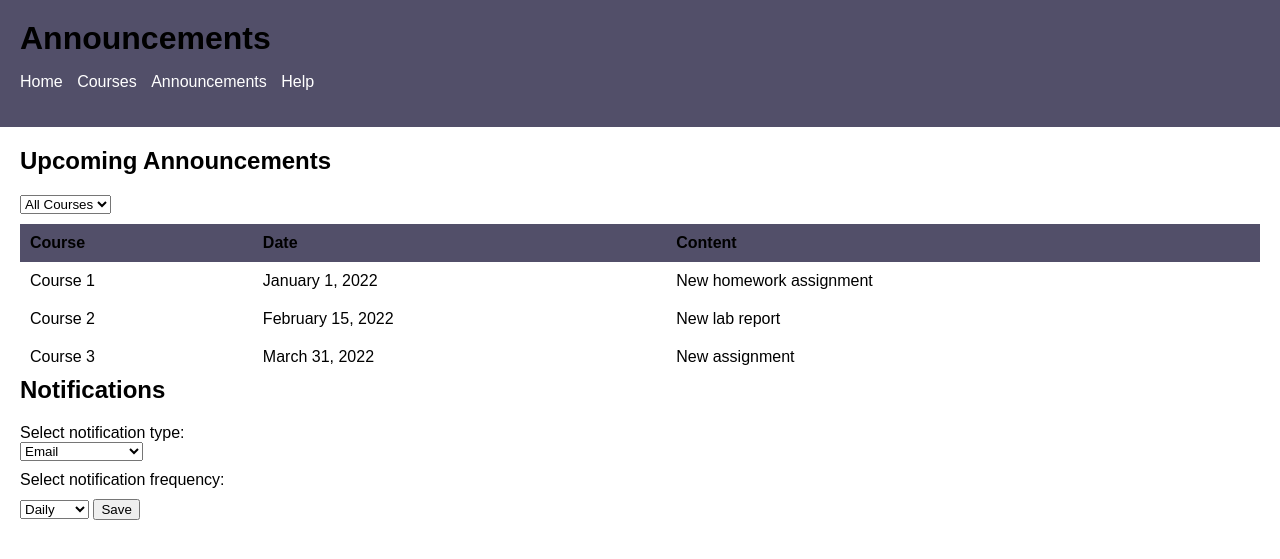
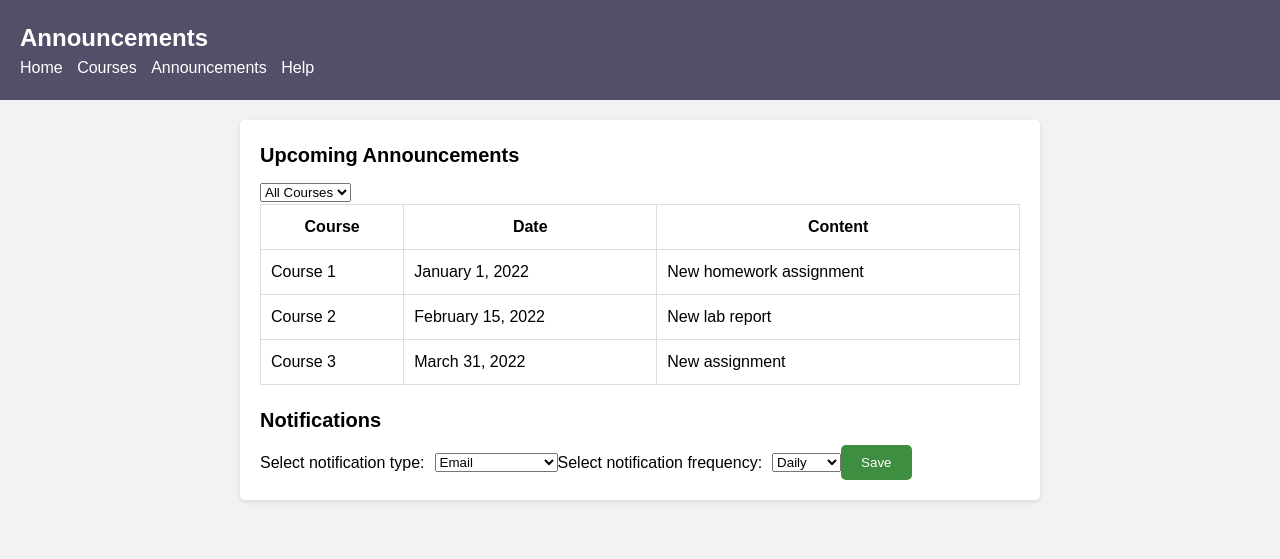
Before and after one commit to reemaalbrrak/EdBridge1, a PHP site: page /Sannouncement.html in a window 1280 px wide. Shown: the top 559 px of the page. Run offline with PHP 8.4, Linux system fonts and the light colour scheme.

Commit message:
Update Sannouncement.css

```diff
--- a/Sannouncement.css
+++ b/Sannouncement.css
@@ -1,43 +1,59 @@
+/* Reset default styles */
+* {
+  margin: 0;
+  padding: 0;
+  box-sizing: border-box;
+}
+
+/* Global styles */
 body {
   font-family: Arial, sans-serif;
-    margin: 0;
-    padding: 0;
+  line-height: 1.5;
+  background-color: #f2f2f2;
 }
 
 header {
   background-color: #524f69;
+  color: #fff;
   padding: 20px;
 }
 
 h1 {
   margin: 0;
+  font-size: 24px;
+  font-weight: bold;
 }
 
 nav ul {
-    list-style-type: none;
-    padding: 0;
+  list-style: none;
 }
 
 nav ul li {
-    display: inline;
+  display: inline-block;
   margin-right: 10px;
 }
 
 nav ul li a {
+  color: #fff;
   text-decoration: none;
-    color: #ffffff;
 }
 
 main {
+  max-width: 800px;
+  margin: 20px auto;
   padding: 20px;
+  background-color: #fff;
+  border-radius: 5px;
+  box-shadow: 0 2px 5px rgba(0, 0, 0, 0.1);
 }
 
-  .announcements h2 {
-    margin-top: 0;
+h2 {
+  font-size: 20px;
+  margin-bottom: 10px;
 }
 
-  #course-select {
-    margin-bottom: 10px;
+.announcements {
+  margin-bottom: 20px;
 }
 
 table {
@@ -45,25 +61,65 @@ body {
   border-collapse: collapse;
 }
 
-  thead th {
-    background-color: #524f69;
+table th,
+table td {
   padding: 10px;
-    text-align: left;
+  border: 1px solid #ddd;
 }
 
-  tbody td {
+#announcement-table th {
+  background-color: #f2f2f2;
+}
+
+.filter-select {
+  margin-bottom: 10px;
+}
+
+.notifications form {
+  display: flex;
+  align-items: center;
+}
+
+.notifications form label {
+  margin-right: 10px;
+}
+
+.notifications form button[type="submit"] {
+  padding: 10px 20px;
+  background-color: #3e8e41;
+  color: #fff;
+  border: none;
+  border-radius: 5px;
+  cursor: pointer;
+}
+
+/* Responsive styles */
+@media (max-width: 600px) {
+  header nav {
+    display: none;
+  }
+
+  main {
+    margin-top: 10px;
+    margin-bottom: 10px;
     padding: 10px;
   }
 
-  .notifications h2 {
-    margin-top: 0;
+  h1 {
+    font-size: 20px;
   }
 
-  form label {
-    display: block;
-    margin-top: 10px;
+  h2 {
+    font-size: 18px;
   }
 
-  button[type="submit"] {
-    margin-top: 10px;
+  table th,
+  table td {
+    padding: 5px;
   }
+
+  .notifications form select,
+  .notifications form button[type="submit"] {
+    padding: 5px;
+  }
+}
```
Lines whose indentation alone changed are shown as unchanged.
